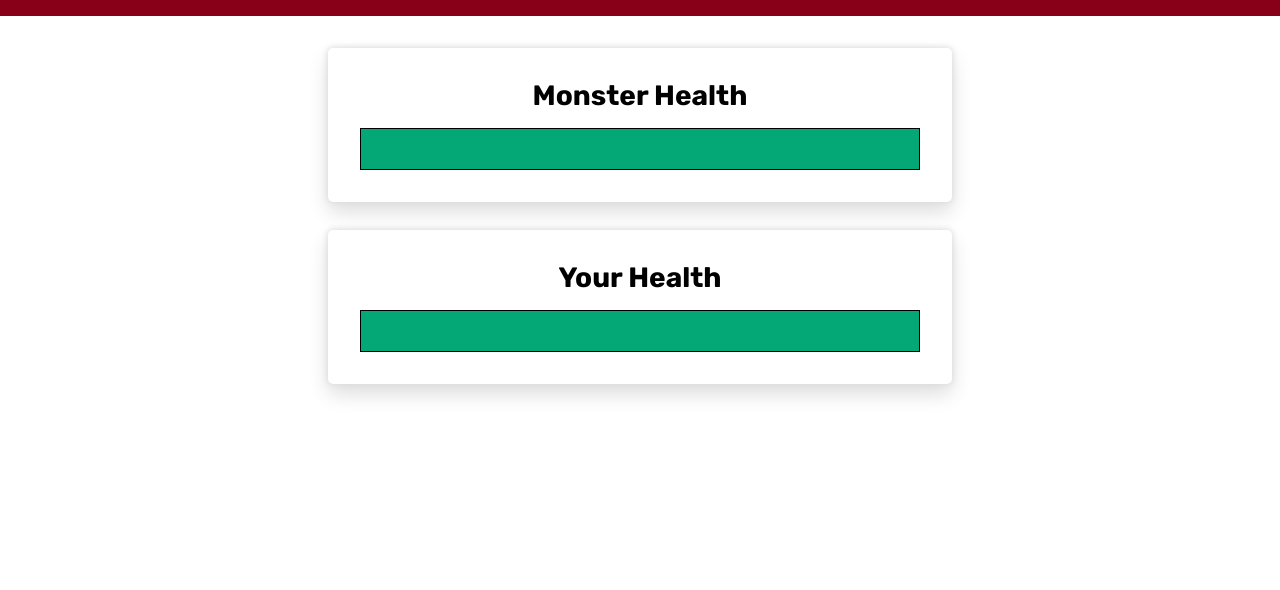
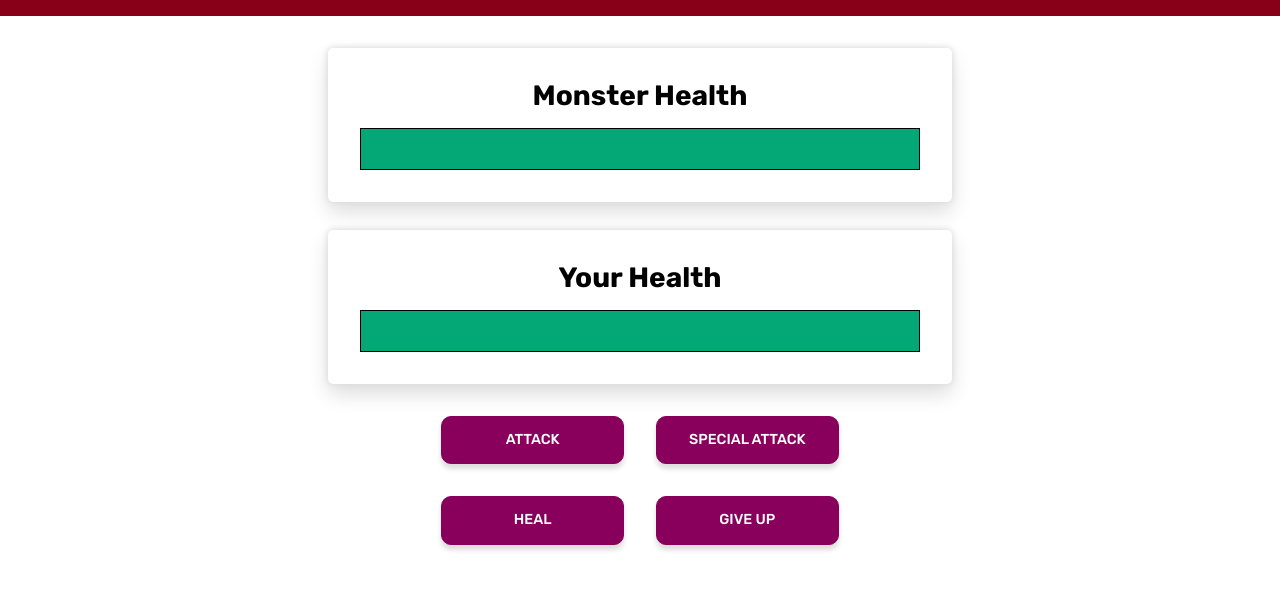
Before and after one commit to MrPancakes39/TECHlarious, a website built with Vite: page exam1/index.html in a window 1280 px wide. Shown: the part 96-686 px from the top of the page. Built offline with nearby package versions, Linux system fonts and the light colour scheme.

Commit message:
Added Action Buttons

```diff
--- a/exam1/index.html
+++ b/exam1/index.html
@@ -27,6 +27,12 @@
         <div class="progress" id="player-health"></div>
       </div>
     </div>
+    <div class="actions">
+      <button class="action-btn">Attack</button>
+      <button class="action-btn">Special Attack</button>
+      <button class="action-btn">Heal</button>
+      <button class="action-btn">Give up</button>
+    </div>
   </div>
   <script src="main.js"></script>
 </body>
--- a/exam1/style.css
+++ b/exam1/style.css
@@ -1,4 +1,4 @@
-@import url("https://fonts.googleapis.com/css2?family=Rubik:wght@400;700&display=swap");
+@import url("https://fonts.googleapis.com/css2?family=Rubik:wght@400;500;700&display=swap");
 
 html,
 body,
@@ -66,5 +66,20 @@ header {
     display: grid;
     grid-template-columns: 1fr 1fr;
     grid-template-rows: 1fr 1fr;
-    gap: 1rem 1rem;
+    gap: 2rem 2rem;
 }
+
+.action-btn {
+    padding: 1rem;
+    padding-inline: 2rem;
+    color: #fff;
+    font-size: 0.9rem;
+    line-height: 0.9rem;
+    font-weight: 500;
+    background-color: #88005b;
+    border: 1px solid #88005b;
+    border-radius: 10px;
+    text-transform: uppercase;
+    outline: transparent;
+    box-shadow: 0px 5px 5px #ddd;
+}
```
